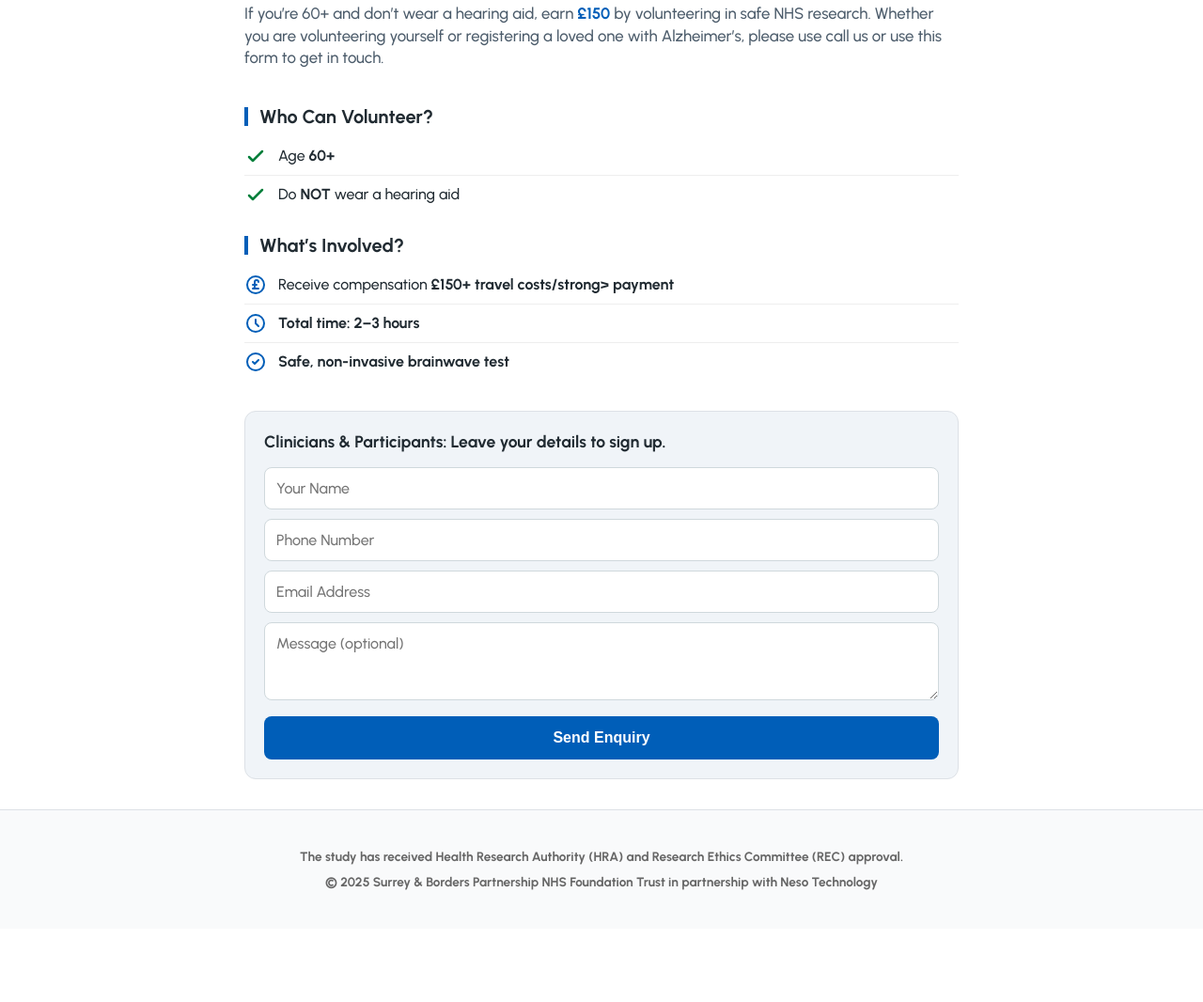
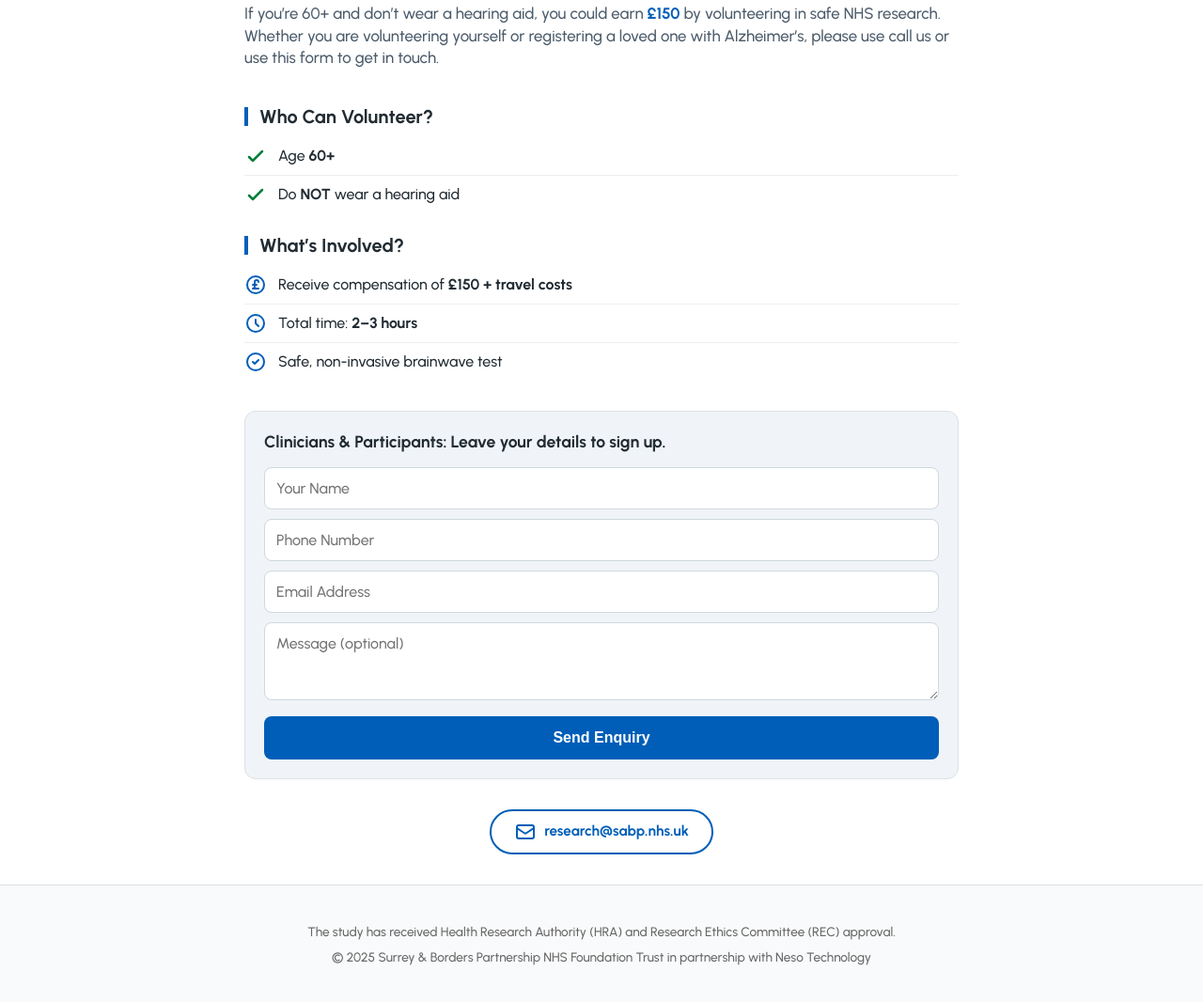
Before and after one commit to Egyptian2000/Study2026, a plain HTML site: page index.html in a window 1280 px wide. Shown: the part 128-1194 px from the top of the page at 94% size. Before the commit the page ends 1116 px from the top, so only its background shows below. Drawn offline with Linux system fonts and the light colour scheme.

Commit message:
Update index.html

```diff
--- a/index.html
+++ b/index.html
@@ -19,7 +19,7 @@
       --bg: #FFFFFF;
       --panel: #F0F4F8;
       --border: #DDE1E6;
-      --fs-base: 17px; /* Slightly smaller base for mobile compactness */
+      --fs-base: 17px;
       --radius: 12px;
     }
 
@@ -46,7 +46,7 @@
     .row { display: flex; align-items: center; justify-content: space-between; gap: 10px; }
 
     .brand img {
-      height: 38px; /* Optically sized for mobile header */
+      height: 38px;
       width: auto;
       display: block;
     }
@@ -59,18 +59,18 @@
       font-weight: 700;
       text-decoration: none;
       padding: 8px 16px;
-      border-radius: 999px; /* Pill shape */
-      white-space: nowrap; /* Prevents text wrapping */
+      border-radius: 999px;
+      white-space: nowrap;
       transition: background 0.2s;
     }
     .btn-call:active { background: var(--nhs-dark); }
 
     /* Hero: Tighter Spacing */
     .hero {
-      padding: 1.5rem 0 1rem; /* Reduced padding */
+      padding: 1.5rem 0 1rem;
     }
     .headline {
-      font-size: 1.75rem; /* Large but fits mobile */
+      font-size: 1.75rem;
       font-weight: 800;
       color: #111;
       margin: 0 0 0.75rem;
@@ -105,7 +105,7 @@
     }
     ul.feature-list li {
       display: flex;
-      align-items: center; /* Vertically center icon with text */
+      align-items: center;
       gap: 12px;
       padding: 8px 0;
       border-bottom: 1px solid #eee;
@@ -114,14 +114,14 @@
     }
     ul.feature-list li:last-child { border-bottom: none; }
 
-    /* Icons: SVGs instead of Emojis */
+    /* Icons */
     .icon {
       width: 24px;
       height: 24px;
       flex-shrink: 0;
-      color: var(--nhs-blue); /* NHS Blue icons */
+      color: var(--nhs-blue);
     }
-    .icon-green { color: #007F3B; } /* Green for checkmarks */
+    .icon-green { color: #007F3B; }
 
     /* Form Panel: Compact */
     .panel {
@@ -137,7 +137,7 @@
     }
 
     /* Inputs */
-    label { display: none; } /* Hidden labels for cleaner look, relying on placeholders */
+    label { display: none; }
     input, textarea {
       width: 100%;
       padding: 12px;
@@ -145,7 +145,7 @@
       border-radius: 8px;
       margin-bottom: 10px;
       font-family: inherit;
-      font-size: 1rem; /* Prevents zoom on iOS */
+      font-size: 1rem;
       background: #fff;
     }
     input:focus, textarea:focus {
@@ -163,6 +163,33 @@
       border-radius: 8px;
       width: 100%;
       cursor: pointer;
+    }
+
+    /* Email Button Section */
+    .alt-contact {
+      text-align: center;
+      margin-top: 2rem;
+    }
+    .btn-email-minimal {
+      display: inline-flex;
+      align-items: center;
+      gap: 8px;
+      color: var(--nhs-blue);
+      background: transparent;
+      border: 2px solid var(--nhs-blue);
+      padding: 10px 24px;
+      border-radius: 999px;
+      text-decoration: none;
+      font-weight: 700;
+      font-size: 0.95rem;
+      transition: all 0.2s ease;
+    }
+    .btn-email-minimal:hover {
+      background: var(--nhs-blue);
+      color: #fff;
+    }
+    .btn-email-minimal:hover .icon {
+      color: #fff;
     }
 
     /* Footer */
@@ -194,7 +221,7 @@
     <section class="hero">
       <h1 class="headline">Help Us Understand the Link Between Hearing & Alzheimer’s</h1>
       <p class="subhead">
-        If you’re 60+ and don’t wear a hearing aid, earn <span class="highlight">£150</span> by volunteering in safe NHS research. Whether you are volunteering yourself or registering a loved one with Alzheimer’s, please use call us or use this form to get in touch. </p>
+        If you’re 60+ and don’t wear a hearing aid, you could earn <span class="highlight">£150</span> by volunteering in safe NHS research. Whether you are volunteering yourself or registering a loved one with Alzheimer’s, please use call us or use this form to get in touch. </p>
     </section>
 
     <div class="grid">
@@ -216,7 +243,7 @@
         <ul class="feature-list">
           <li>
             <svg class="icon" fill="none" viewBox="0 0 24 24" stroke="currentColor" stroke-width="2"><path stroke-linecap="round" stroke-linejoin="round" d="M15 9a2 2 0 10-4 0v5a2 2 0 01-2 2h6m-6-4h4m8 0a9 9 0 11-18 0 9 9 0 0118 0z" /></svg>
-            <span>Receive compensation <strong>£150+ travel costs/strong> payment</span>
+            <span>Receive compensation of <strong>£150 + travel costs</strong> </span>
           </li>
           <li>
             <svg class="icon" fill="none" viewBox="0 0 24 24" stroke="currentColor" stroke-width="2"><path stroke-linecap="round" stroke-linejoin="round" d="M12 8v4l3 3m6-3a9 9 0 11-18 0 9 9 0 0118 0z" /></svg>
@@ -243,6 +270,16 @@
       </div>
 
     </div>
+
+    <div class="alt-contact">
+      <a href="mailto:research@sabp.nhs.uk" class="btn-email-minimal">
+        <svg class="icon" fill="none" viewBox="0 0 24 24" stroke="currentColor" stroke-width="2">
+          <path stroke-linecap="round" stroke-linejoin="round" d="M3 8l7.89 5.26a2 2 0 002.22 0L21 8M5 19h14a2 2 0 002-2V7a2 2 0 00-2-2H5a2 2 0 00-2 2v10a2 2 0 002 2z" />
+        </svg>
+        research@sabp.nhs.uk
+      </a>
+    </div>
+
   </main>
 
   <footer class="footer">
```
